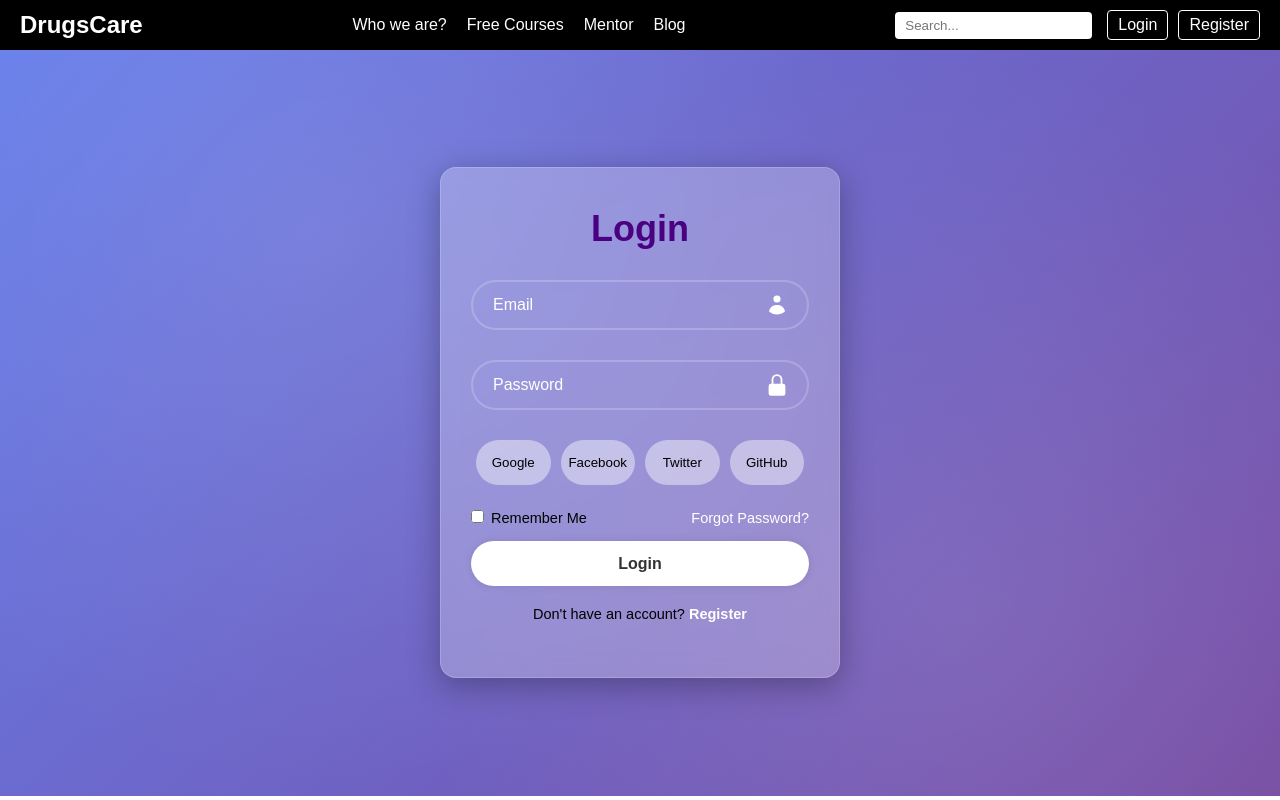
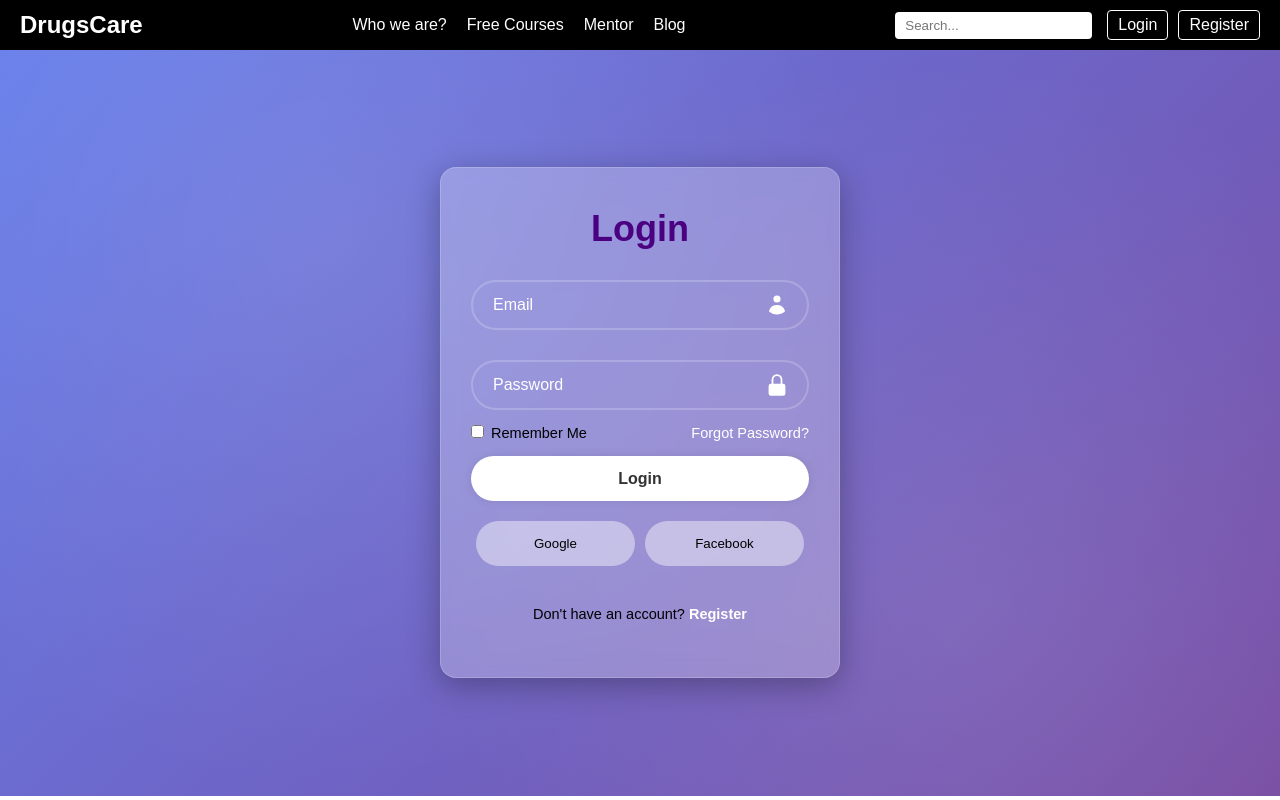
Before and after one commit to lmyngan/SWP_Group5_DrugUsePreventionSupportSystem, a React (Create React App) app in the folder front-end/: page /login in a window 1280 px wide. Built offline with nearby package versions, Linux system fonts and the light colour scheme.

Commit message:
Update LoginPage

```diff
--- a/front-end/src/pages/LoginPage.js
+++ b/front-end/src/pages/LoginPage.js
@@ -15,7 +15,7 @@ const LoginPage = () => {
       alert('Login successful!');
     }
     if (email === 'admin@gmail.com' && password === '1') {
-      navigate('/');
+      navigate('/dashboard');
       alert('Login successful!');
     }
   };
@@ -55,13 +55,6 @@ const LoginPage = () => {
             </svg>
           </div>
 
-          <div className='social-login'>
-            <button>Google</button>
-            <button>Facebook</button>
-            <button>Twitter</button>
-            <button>GitHub</button>
-          </div>
-
           <div className="forgot-password">
             <label><input type="checkbox" /> Remember Me</label>
             <Link to="/forgot-password">Forgot Password?</Link>
@@ -70,6 +63,11 @@ const LoginPage = () => {
           <button type="submit" className='btn'>Login</button>
 
         </form>
+
+        <div className='social-login'>
+          <button>Google</button>
+          <button>Facebook</button>
+        </div>
 
         <div className="register-link">
           <p>
```
